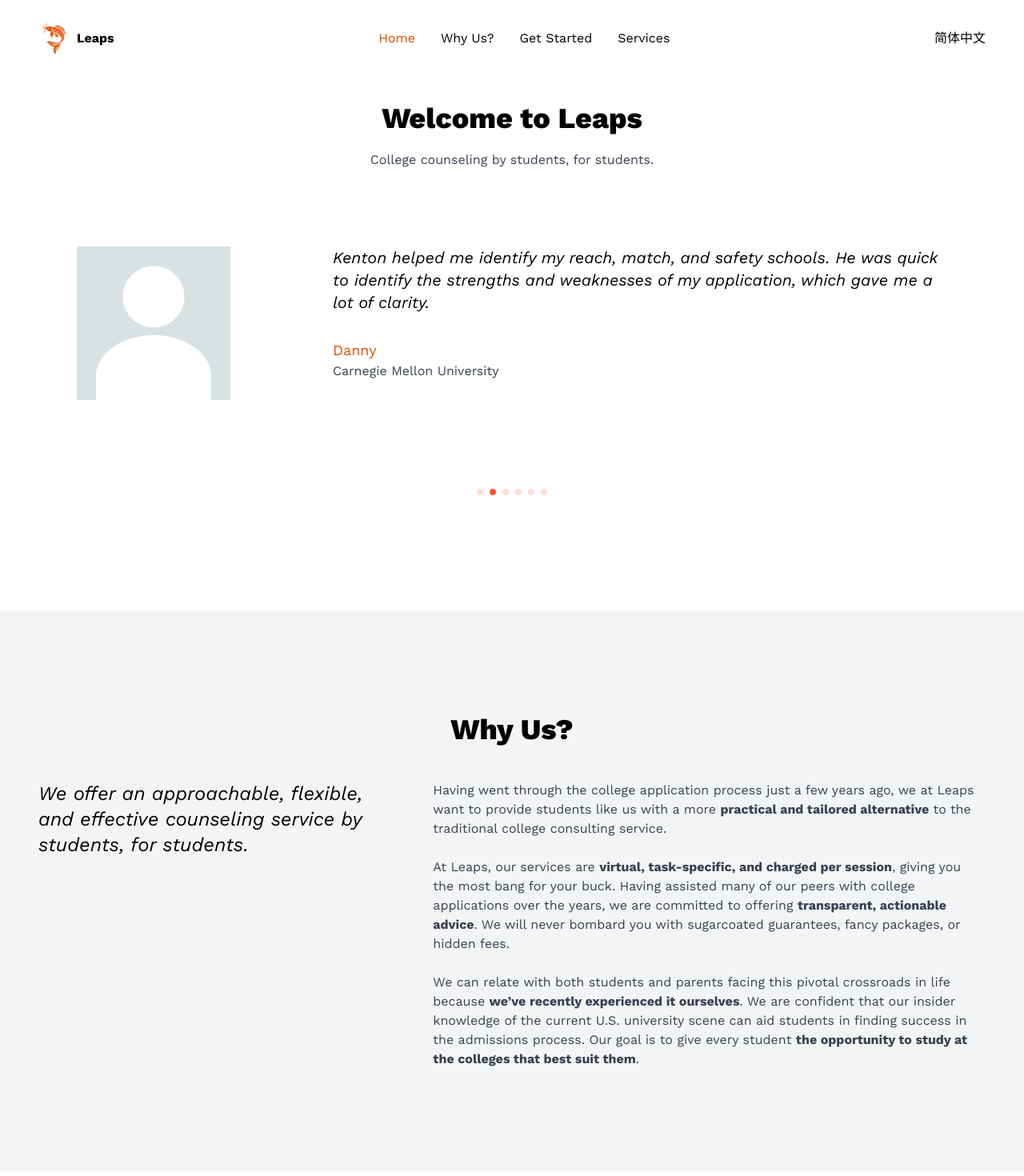
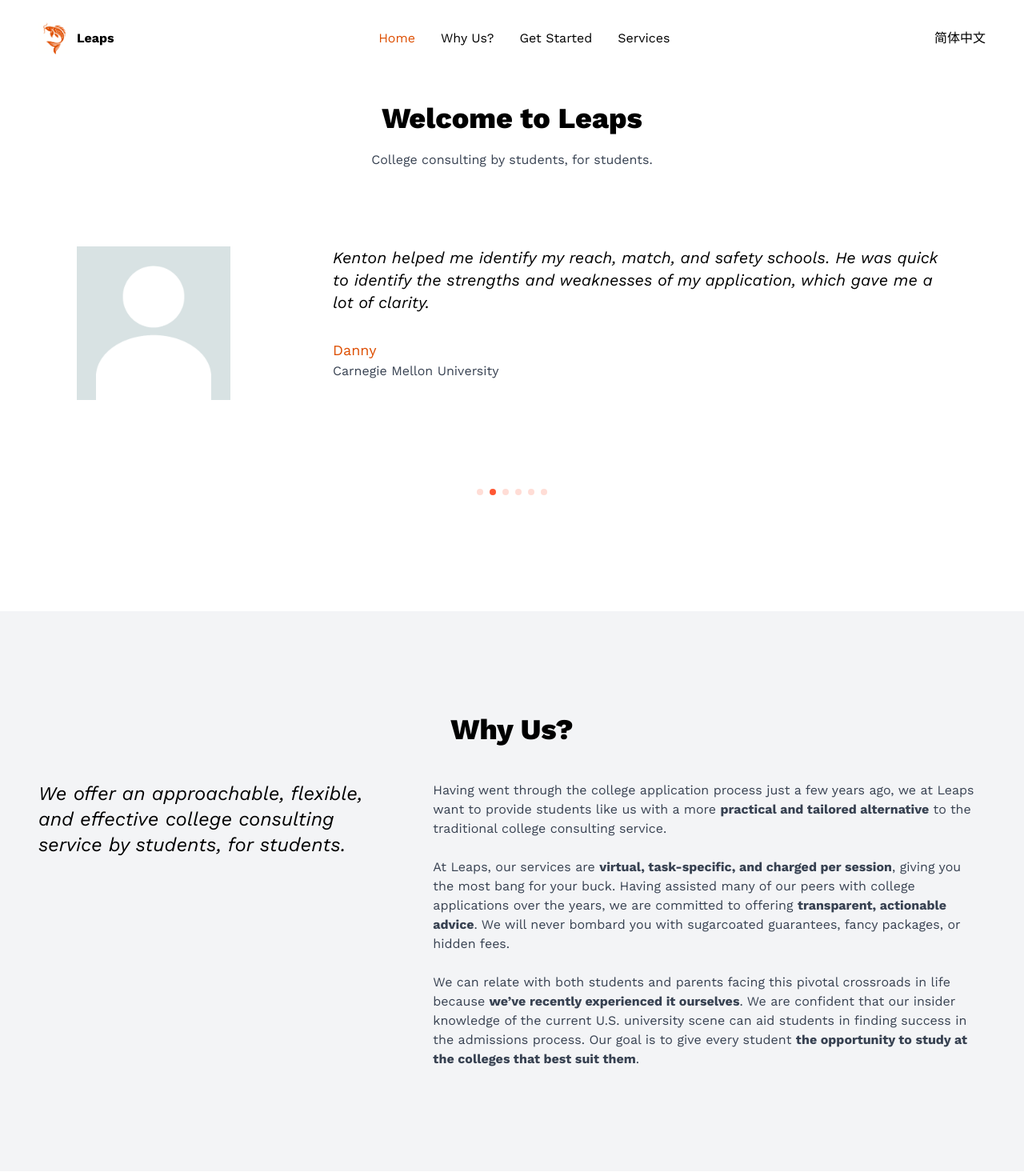
Before and after one commit to aawang1999/leaps, a React (Create React App) app: page / in a window 1280 px wide. Shown: the top 1470 px of the page at 80% size. Built offline with nearby package versions, Linux system fonts and the light colour scheme; a web font is replaced by a local one.

Commit message:
Fixed bugs

```diff
--- a/public/index.html
+++ b/public/index.html
@@ -13,7 +13,7 @@
   <link
     href="https://fonts.googleapis.com/css2?family=Playfair+Display:ital,wght@0,400;0,500;0,600;0,700;0,800;0,900;1,400;1,500;1,600;1,700;1,800;1,900&family=Work+Sans:ital,wght@0,100;0,200;0,300;0,400;0,500;0,600;0,700;0,800;1,100;1,200;1,300;1,400;1,500;1,600;1,700;1,800;1,900&display=swap"
     rel="stylesheet" />
-  <title>Leaps Counseling</title>
+  <title>Leaps College Consulting</title>
 </head>
 
 <body>
--- a/src/components/Footer.js
+++ b/src/components/Footer.js
@@ -16,7 +16,7 @@ const Footer = () => {
               )
             })}
           </div>
-          <p className={`${language === 'en' ? 'tracking-normal' : 'tracking-widest'}`}>{language === 'en' ? '2023 © Leaps Counseling LLC. All rights reserved.' : '2023 © 跃升顾问有限责任公司'}</p>
+          <p className={`${language === 'en' ? 'tracking-normal' : 'tracking-widest'}`}>{language === 'en' ? '2023 © Leaps College Consulting LLC. All rights reserved.' : '2023 © 跃升大学顾问有限责任公司'}</p>
         </div>
       </div>
     </footer>
--- a/src/components/Hero.js
+++ b/src/components/Hero.js
@@ -12,7 +12,7 @@ const Hero = () => {
             {language === 'en' ? 'Welcome to Leaps' : '跃升顾问欢迎您'}
           </h2>
           <p className={`subtitle text-gray-700 ${language === 'en' ? 'text-base tracking-normal' : 'text-lg tracking-widest'}`}>
-            {language === 'en' ? 'College counseling by students, for students.' : '在校大学生提供的大学咨询'}
+            {language === 'en' ? 'College consulting by students, for students.' : '在校大学生提供的大学咨询'}
           </p>
         </div>
         <Testimonials />
--- a/src/components/Service.js
+++ b/src/components/Service.js
@@ -24,7 +24,7 @@ const Service = ({ item }) => {
             {language === 'en' ? item.description : item.zhDescription}</div><div id='service-front' className='flex flex-col justify-center items-center w-60 xl:w-80'>
           </div>
           <div className='flex flex-row justify-center items-center w-fit bg-gray-100 px-3 py-1 rounded-full mt-3'>
-            <div className='tracking-normal text-sm ml-2 text-gray-700'>{item.price}</div>
+            <div className='tracking-normal text-sm text-gray-700'>{item.price}</div>
           </div>
         </div>
       </div>
--- a/src/components/WhyUs.js
+++ b/src/components/WhyUs.js
@@ -16,10 +16,10 @@ const WhyUs = () => {
           </h2>
           <div className='flex flex-col lg:flex-row'>
             <h5 className='font-body font-bold text-left text-2xl mt-6 italic font-normal text-black lg:w-5/12 lg:pr-10'>
-              {language === 'en' ? 'We offer an approachable, flexible, and effective counseling service by students, for students.'
-              : '在校大学生提供最平易近人、灵活高效的咨询服务。'}
+              {language === 'en' ? 'We offer an approachable, flexible, and effective college consulting service by students, for students.'
+                : '在校大学生提供最平易近人、灵活高效的咨询服务。'}
             </h5>
-            {language === 'en' ? <WhyUsParagraph/> : <ZhWhyUsParagraph/>}
+            {language === 'en' ? <WhyUsParagraph /> : <ZhWhyUsParagraph />}
           </div>
         </div>
       </div>
```
